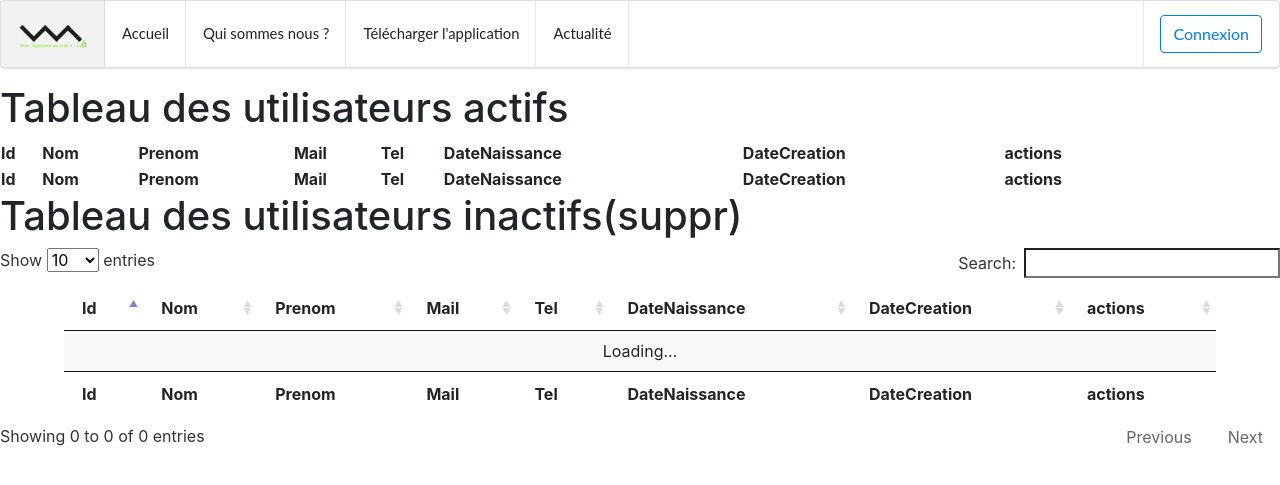
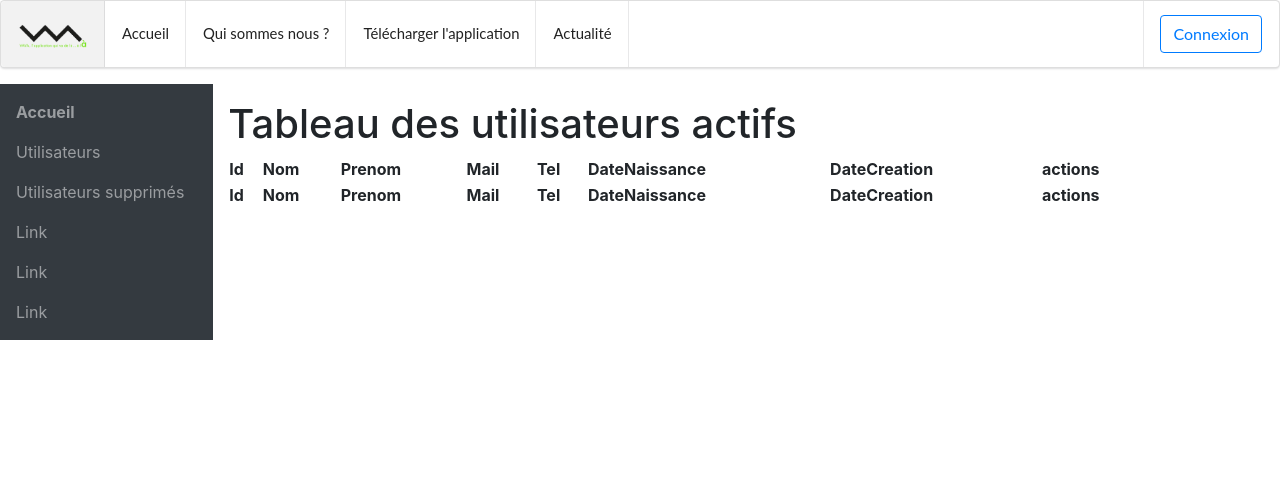
Before and after one commit to francoisvid/vava, a Symfony app: template templates/admin/index.html.twig in a window 1280 px wide. Shown: the top 485 px of the page. Run offline with Twig, Linux system fonts and the light colour scheme; the template is opened without the code that fills it, so the values that code supplies are empty; some libraries are stand-ins or nearby versions.

Commit message:
Pannel d'administration mis en place & fonctionnel

```diff
--- a/nbproject/private/private.xml
+++ b/nbproject/private/private.xml
@@ -5,7 +5,6 @@
         <group>
             <file>file:/home/alexandreplanque/ServeurWeb/Symfony/signe/templates/admin/index.html.twig</file>
             <file>file:/home/alexandreplanque/ServeurWeb/Symfony/signe/src/Controller/AdminController.php</file>
-            <file>file:/home/alexandreplanque/ServeurWeb/Symfony/signe/src/Entity/Utilisateur.php</file>
             <file>file:/home/alexandreplanque/ServeurWeb/Symfony/signe/assets/js/admin.js</file>
         </group>
     </open-files>
--- a/templates/admin/index.html.twig
+++ b/templates/admin/index.html.twig
@@ -3,8 +3,39 @@
 {% block title %}admin index{% endblock %}
 
 {% block body %}
+
+    <div class="container-fluid h-100">
+    <div class="row h-100">
+        <aside class="col-12 col-md-2 p-0 bg-dark">
+            <nav class="navbar navbar-expand navbar-dark bg-dark flex-md-column flex-row align-items-start py-2">
+                <div class="collapse navbar-collapse">
+                    <ul class="flex-md-column flex-row navbar-nav w-100 justify-content-between" id="adminaside">
+                        <li class="nav-item">
+                            <a class="nav-link pl-0 text-nowrap" href="" onclick="return false;"><i class="fa fa-bullseye fa-fw"></i> <span class="font-weight-bold">Accueil</span></a>
+                        </li>
+                        <li class="nav-item">
+                            <a class="nav-link pl-0" href="#users" ><i class="fa fa-heart-o fa-fw"></i> <span class="d-none d-md-inline">Utilisateurs</span></a>
+                        </li>
+                        <li class="nav-item">
+                            <a class="nav-link pl-0" href="#usersuppr" ><i class="fa fa-book fa-fw"></i> <span class="d-none d-md-inline">Utilisateurs supprimés</span></a>
+                        </li>
+                        <li class="nav-item">
+                            <a class="nav-link pl-0" href="#"><i class="fa fa-heart fa-fw"></i> <span class="d-none d-md-inline">Link</span></a>
+                        </li>
+                        <li class="nav-item">
+                            <a class="nav-link pl-0" href="#"><i class="fa fa-star fa-fw"></i> <span class="d-none d-md-inline">Link</span></a>
+                        </li>
+                        <li class="nav-item">
+                            <a class="nav-link pl-0" href="#"><i class="fa fa-list fa-fw"></i> <span class="d-none d-md-inline">Link</span></a>
+                        </li>
+                    </ul>
+                </div>
+            </nav>
+        </aside>
+
+    <div class="col bg-faded py-3 admincontent" id="users">
     <h1>Tableau des utilisateurs actifs</h1>
-<table id="table1" class="display" style="width:90%">
+<table id="table1" class="display col bg-faded py-3" style="width:90%">
         <thead>
             <tr>
                 <th>Id</th>
@@ -37,7 +68,9 @@
                 <th>actions</th>
             </tr>
         </tfoot>
-    </table>
+</table>
+    </div>
+    <div class="col bg-faded py-3 admincontent" id="usersuppr">
     <h1>Tableau des utilisateurs inactifs(suppr)</h1>
         <table id="table2" class="display" style="width:90%">
                 <thead>
@@ -49,9 +82,6 @@
                         <th>Tel</th>
                         <th>DateNaissance</th>
                         <th>DateCreation</th>
-        {#                <th>Actif</th>
-                        <th>IsDeleted</th>#}
-        {#                <th>Sexe</th>#}
                         <th>actions</th>
                     </tr>
                 </thead>
@@ -66,15 +96,15 @@
                         <th>Tel</th>
                         <th>DateNaissance</th>
                         <th>DateCreation</th>
-        {#                <th>Actif</th>#}
-        {#                <th>IsDeleted</th>#}
-        {#                <th>Sexe</th>#}
                         <th>actions</th>
                     </tr>
                 </tfoot>
             </table>
+    </div>
+    </div>
+</div>
 
-<div class="modal" tabindex="-1" role="dialog" id="editTable1">
+{#<div class="modal" tabindex="-1" role="dialog" id="editTable1">
   <div class="modal-dialog" role="document">
     <div class="modal-content">
       <div class="modal-header">
@@ -92,13 +122,13 @@
       </div>
     </div>
   </div>
-</div>
+</div>#}
 
 
             <script>
-var cols = null;
+var cols = [{"data": "id"},{"data": "nom"},{"data": "prenom"},{"data": "mail"},{"data": "tel"},{"data": "dateNaissance"},{"data": "dateCreation"},null];
 var names = null;
-var datatables = null
+var datatables = null;
 var table= null;
 var table2= null;
 $(document).ready(function() {
@@ -107,7 +137,6 @@ $(document).ready(function() {
                 url: window.location+"user/actif",
                 dataType: "json",
             }).done( function(response) {
-{#                  data = response.data;#}
                 console.log((response))
                         cols = [
             {"data": "id"},
@@ -132,7 +161,7 @@ $(document).ready(function() {
         columnDefs: [ {
         targets: -1,
         data: null,
-        defaultContent: "<button id='edit'>Edit.</button><button id='suppr'>Suppr.</button>"
+        defaultContent: "<button id='edit' data-toggle='modal' data-target='#editTable1'>Edit.</button><button id='suppr'>Suppr.</button>"
     } ],
                     columns: cols
                 });
@@ -201,18 +230,45 @@ $(document).ready(function() {
         .row( $(this).parents('tr') )
         .remove()
         .draw();
-        table.reload();
     } );
 
-
-    $('#editTable1').on('shown.bs.modal', function () {
-  $('#myInput').trigger('focus')
-})
 
         var n = document.createElement('script');
         n.setAttribute('language', 'JavaScript');
         n.setAttribute('src', 'https://debug.datatables.net/debug.js');
         document.body.appendChild(n);
+
+
+        $(function() {
+  var $tabButtonItem = $('#adminaside li'),
+      $tabSelect = $('#tab-select'),
+      $tabContents = $('.admincontent'),
+      activeClass = 'is-active';
+
+  $tabButtonItem.first().addClass(activeClass);
+  $tabContents.not(':first').hide();
+
+  $tabButtonItem.find('a').on('click', function(e) {
+    var target = $(this).attr('href');
+
+    $tabButtonItem.removeClass(activeClass);
+    $(this).parent().addClass(activeClass);
+    $tabSelect.val(target);
+    $tabContents.hide();
+    $(target).show();
+    e.preventDefault();
+  });
+
+  $tabSelect.on('change', function() {
+    var target = $(this).val(),
+        targetSelectNum = $(this).prop('selectedIndex');
+
+    $tabButtonItem.removeClass(activeClass);
+    $tabButtonItem.eq(targetSelectNum).addClass(activeClass);
+    $tabContents.hide();
+    $(target).show();
+  });
+});
 </script>
 
             <script>
```
